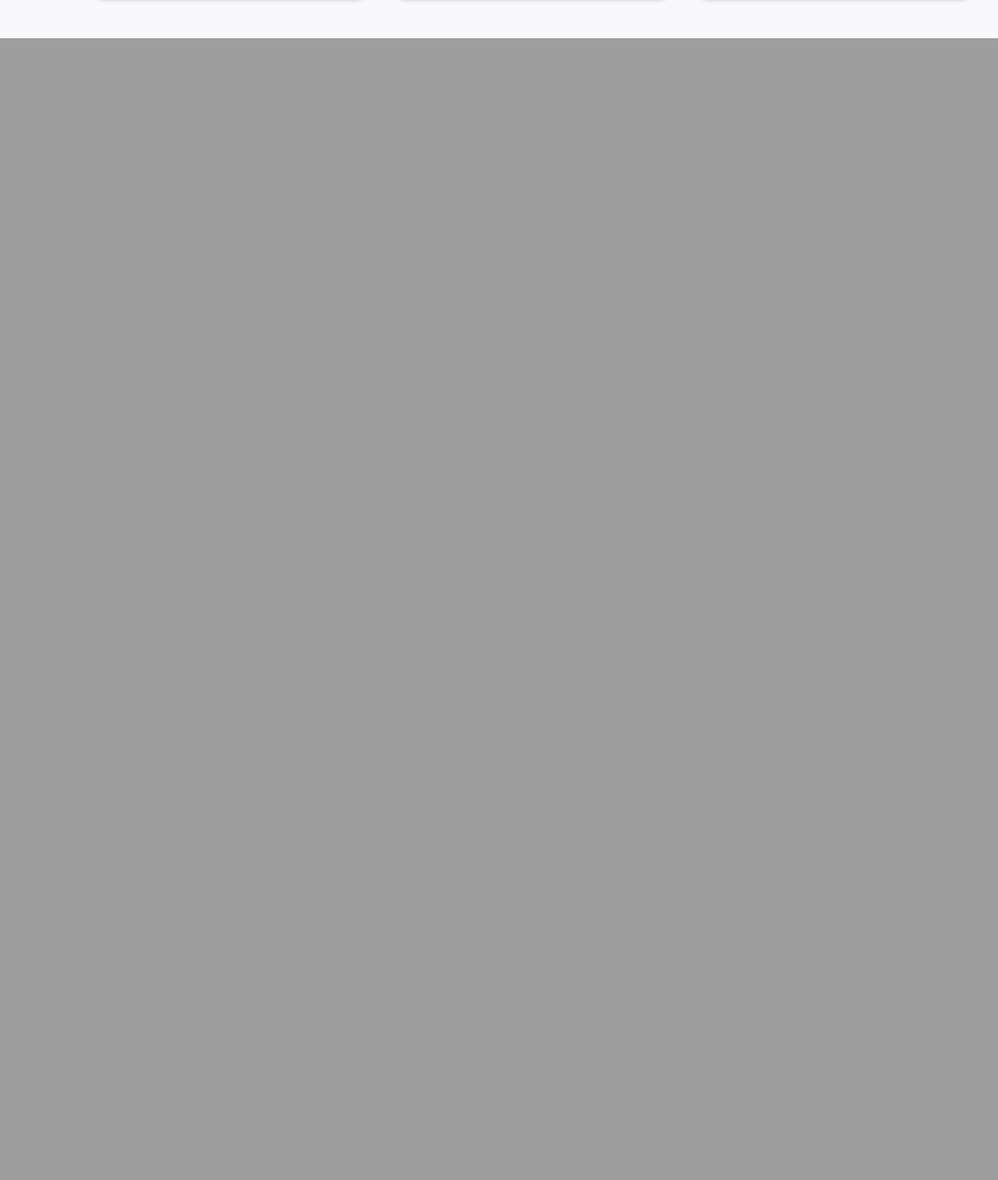
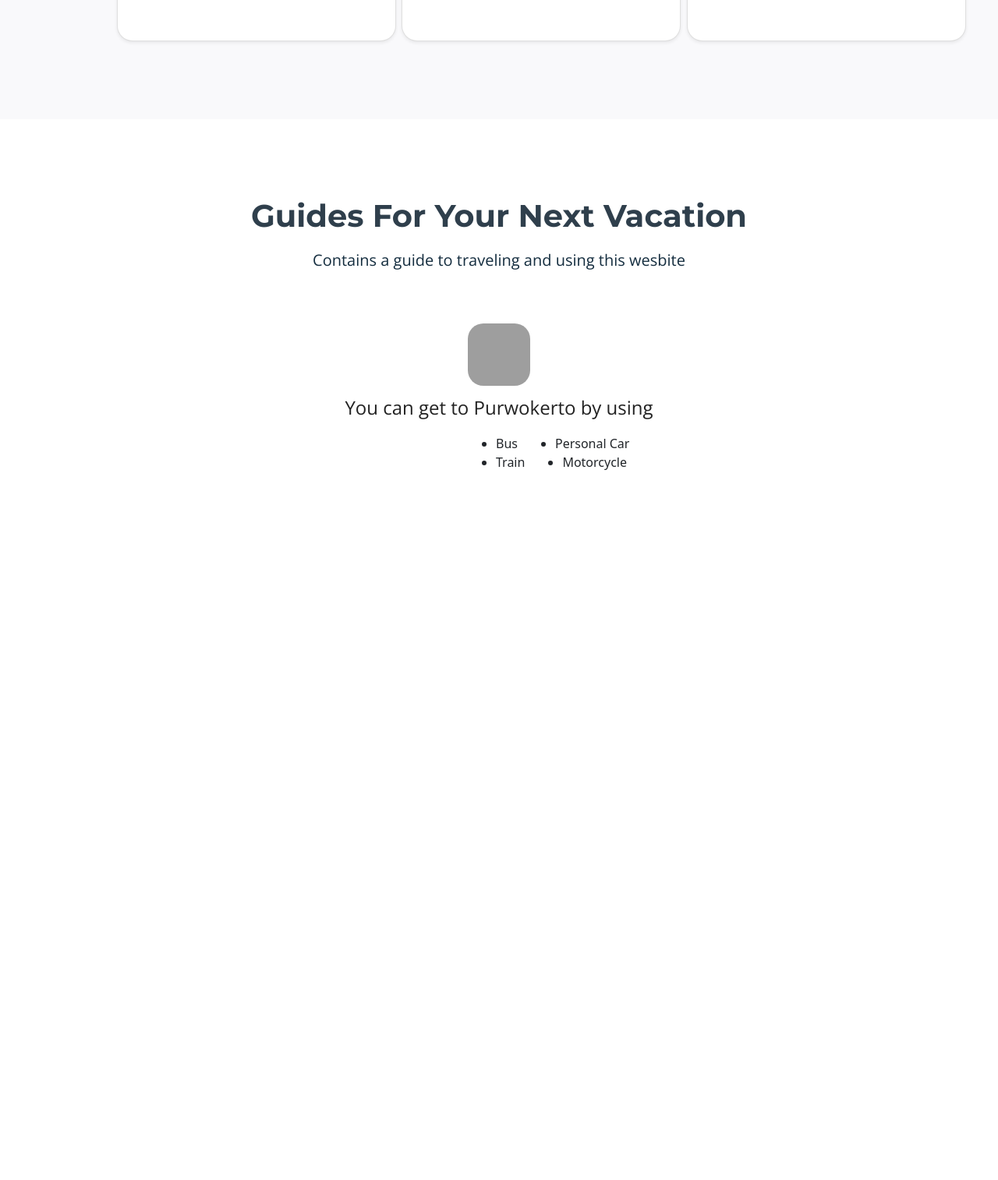
Before and after one commit to rhjhaerol/uni-pwt, a PHP site: page / in a window 1280 px wide. Shown: the part 2116-3630 px from the top of the page at 78% size. Before the commit the page ends 2165 px from the top, so only its background shows below. Run offline with PHP 8.4, Linux system fonts and the light colour scheme; grey boxes are pictures that could not be loaded.

Commit message:
update landing-page

```diff
--- a/css/styles.css
+++ b/css/styles.css
@@ -28,7 +28,7 @@
 }
 
 .jumbotron .display-4 {
-    padding-top: 420px;
+    padding-top: 480px;
     font-family: Montserrat;
     font-size: 58px;
     color: white;
@@ -133,6 +133,7 @@
     font-family: Montserrat;
     font-size: 24px;
     margin-top: -55px;
+    padding-left: 10px;
 }
 
 .card {
@@ -147,3 +148,46 @@
     font-size: 12px;
     padding-top: 7px;
 }
+
+/* jumbotron-1 */
+
+.jumbotron-1 {
+    background-size: cover;
+    height: 1261px;
+    text-align: center;
+    margin-top: 100px;
+}
+
+.jumbotron-1 .display-5 {
+    font-family: Montserrat;
+    font-size: 40px;
+    color: #2F3F4C;
+}
+
+.jumbotron-1 .lead-1 {
+    font-family: Open Sans;
+    padding-top: 10px;
+    font-size: 20px;
+    color: #142D3F;
+}
+
+.jumbotron-1 .trans-i {
+    width: 80px;
+    height: 80px;
+    border-radius: 20px;
+    color: #024572;
+}
+
+.jumbotron-1 .lead-2 {
+    font-family: Open Sans;
+    padding-top: 10px;
+    font-size: 24px;
+    color: #222222;
+}
+
+.jumbotron-lp {
+    background-size:cover;
+    height: 1014px;
+    filter:hue-rotate(10);
+    text-align: center;
+}
--- a/index.html
+++ b/index.html
@@ -33,7 +33,7 @@
               <a class="nav-item nav-link active" aria-current="page" href="#">Home</a>
               <a class="nav-item nav-link" href="#">Destination</a>
               <a class="nav-item nav-link" href="#">Guide</a>
-              <a class="nav-item nav-link" href="#">Login</a>
+              <a class="nav-item nav-link" href="login-page.html">Login</a>
               <a class="nav-item btn btn-primary btn-lg tombol" href="#">Sign Up</a>
             </div>
           </div>
@@ -87,7 +87,7 @@
     </div>
 
     <!-- Container -->
-    <div class="container-fluid py-5" style="background-color: #F9F9FB;">
+    <div class="container-fluid " style="background-color: #F9F9FB; padding: 100px 50px;">
       <!-- info-text -->
       <div class="container info-text">
         <div class="container">
@@ -168,8 +168,35 @@
             </div>
           </div>
         </div>
+      </div>
+    </div>
 
-    <!-- Container -->
+    <!-- Jumbotron-1 -->
+    <div class="jumbotron-1 jumbotron-fluid" style="background-color: white;">
+      <div class="container">
+          <h1 class="display-5">Guides For Your Next Vacation</h1>
+          <p class="lead-1">Contains a guide to traveling and using this wesbite</p>
+          <div class="justify-content-center" style="padding-top: 50px;">
+            <img class="trans-i" src="assets/Transpo.Icon.png" alt="Transport">
+            <p class="lead-2">You can get to Purwokerto by using</p>
+            <div class="container" style="padding-left:550px;">
+              <ul class="list-group list-group-horizontal-lg">
+                <li>Bus</li>
+                <li class="mx-5">Personal Car</li>
+              </ul>
+              <ul class="list-group list-group-horizontal-lg">
+                <li>Train</li>
+                <li class="mx-5">Motorcycle</li>
+              </ul>
+            </div>
+
+          </div>
+
+
+      </div>
+    </div>
+
+    <!--  -->
     <script src="https://cdn.jsdelivr.net/npm/bootstrap@5.2.1/dist/js/bootstrap.bundle.min.js" integrity="sha384-u1OknCvxWvY5kfmNBILK2hRnQC3Pr17a+RTT6rIHI7NnikvbZlHgTPOOmMi466C8" crossorigin="anonymous"></script>
   </body>
 </html>
```
